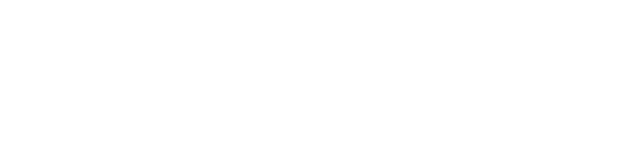
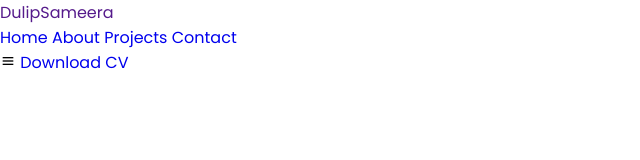
Before and after one commit to dulip-sameera/my-portfolio, a website built with Vite: page index.html in a window 1280 px wide. Shown: the whole page, without its empty margins (0-640 px from the left). Built offline with nearby package versions, Linux system fonts and the light colour scheme.

Commit message:
Create nav bar html

```diff
--- a/index.html
+++ b/index.html
@@ -14,5 +14,18 @@
     <script type="module" src="./src/js/main.js"></script>
 </head>
 <body>
+    <nav>
+        <a href="" class="logo"><span>DulipSameera</span></a>
+        <ul class="links">
+            <a href="#home">Home</a>
+            <a href="#about">About</a>
+            <a href="#projects">Projects</a>
+            <a href="#contact">Contact</a>
+        </ul>
+
+        <i class='bx bx-menu' id="menu"></i>
+
+        <a href="#cv" class="btn">Download CV</a>
+    </nav>
 </body>
 </html>
```
